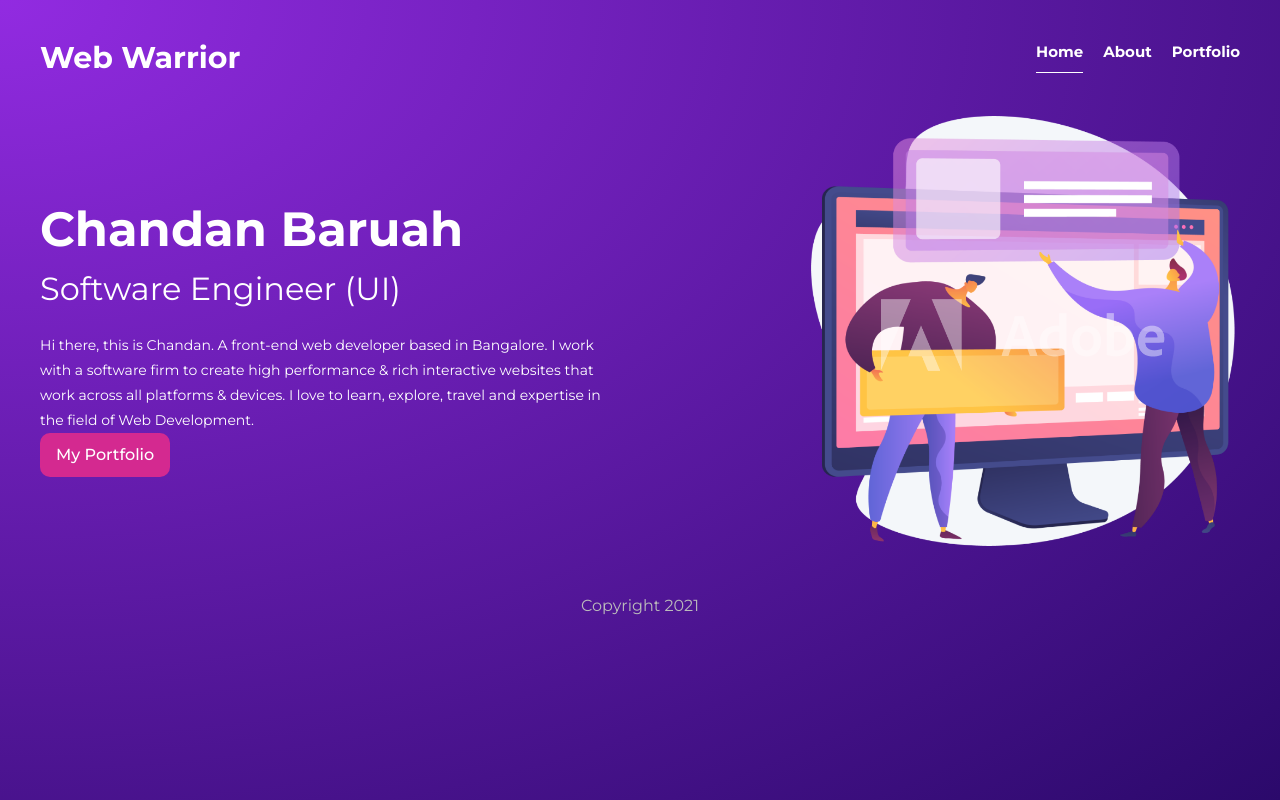
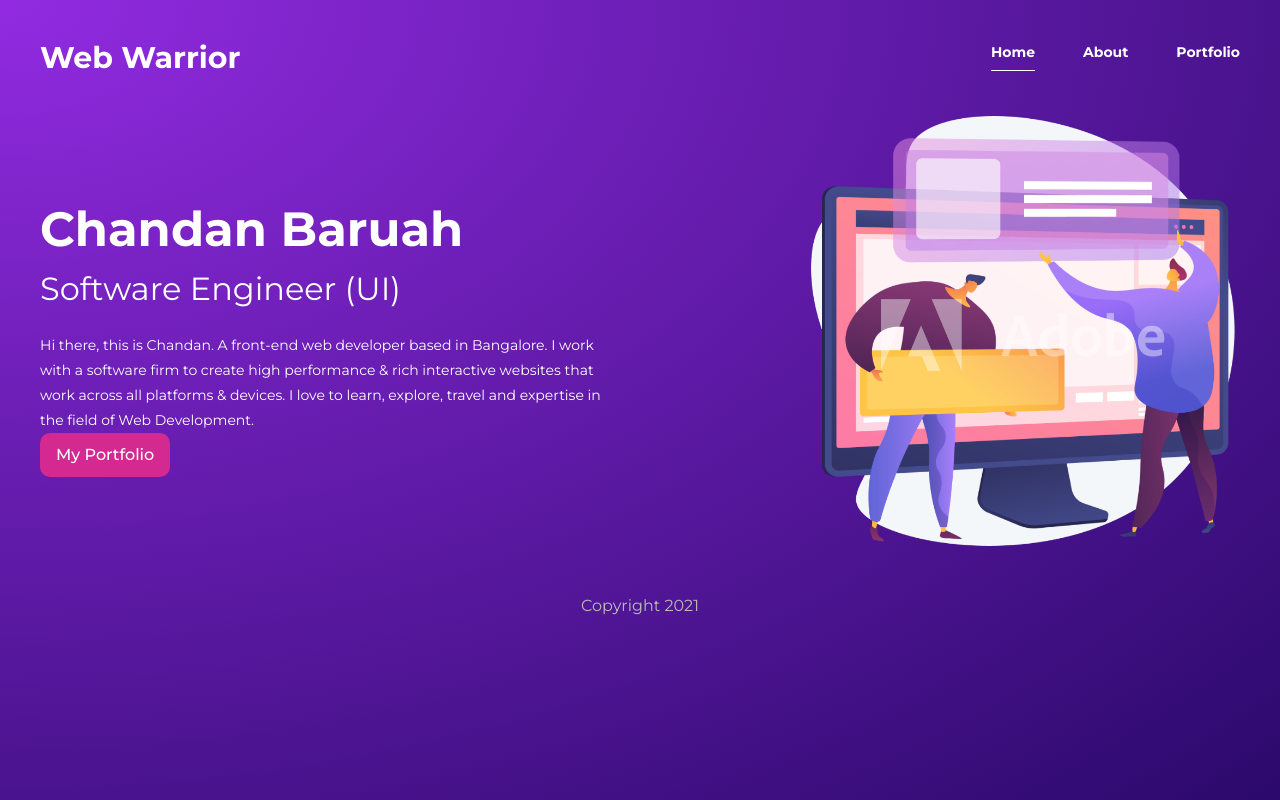
Before and after one commit to rishi120/first-gatsby-site, a Gatsby site: page / in a window 1280 px wide. Built offline with nearby package versions, Linux system fonts and the light colour scheme; Gatsby itself is replaced by a stand-in of ours.

Commit message:
added tailwind css classes inside navbar js.

```diff
--- a/src/gsap-animation.js
+++ b/src/gsap-animation.js
@@ -2,8 +2,8 @@ import { gsap } from "gsap";
 
 // animation for home page
 
-export const homePageAnimation = (headingAnimation, animateDesignation) => {
-    const elementSelectors = [headingAnimation, animateDesignation];
+export const homePageAnimation = (headingAnimation, animateDesignation, animateDescription, animateButton) => {
+    const elementSelectors = [headingAnimation, animateDesignation, animateDescription, animateButton];
 
     const masterTimeline = gsap.timeline({
         defaults: {
@@ -12,10 +12,11 @@ export const homePageAnimation = (headingAnimation, animateDesignation) => {
             clipPath: 'inset(0 0 100% 0)'
         },
     });
-    elementSelectors.map((animateSelectedElements) => {
+    elementSelectors.forEach((animateSelectedElements) => {
         masterTimeline.from(animateSelectedElements, {
             y: -50
-        });
+        }, "-=0.1");
+
     });
 }
 
@@ -26,7 +27,7 @@ export const portfolioPageAnimation = (animateCardWrapper) => {
 
     gsap.from(selectCardWrapper, {
         y: 50,
-        delay: 0.1,
+        ease: "power3.out",
         duration: 0.8,
         stagger: 0.1,
         opacity: 0
--- a/src/pages/index.js
+++ b/src/pages/index.js
@@ -9,7 +9,7 @@ const IndexPage = ({ data }) => {
   const { designation, name, desciption } = data.site.siteMetadata
 
   useEffect(() => {
-    homePageAnimation(".headingAnimation", ".animateDesignation");
+    homePageAnimation(".headingAnimation", ".animateDesignation", ".animateDescription", ".animateButton");
   }, [])
 
   return (
@@ -18,8 +18,8 @@ const IndexPage = ({ data }) => {
         <div>
           <h2 className="font-bold headingAnimation">{name}</h2>
           <h3 className="animateDesignation">{designation}</h3>
-          <p>{desciption}</p>
-          <Link to="/portfolio" className={styles.btn}>My Portfolio</Link>
+          <p className="animateDescription">{desciption}</p>
+          <Link to="/portfolio" className={styles.btn + " animateButton"}>My Portfolio</Link>
         </div>
         <div className={styles.imgWrapper}>
           <img src="/banner.png" alt="site banner" />
--- a/src/routes/navbar.js
+++ b/src/routes/navbar.js
@@ -3,11 +3,11 @@ import { Link } from 'gatsby'
 
 export default function Navbar({ navMenu, active, handleNavLink }) {
   return (
-    <nav>
+    <nav className='flex justify-between'>
       <h1 className='font-bold text-3xl'>Web Warrior</h1>
-      <div className="links">
+      <div className="inline-block text-right">
         {navMenu.map((menuItems, index) => {
-          return <Link to={menuItems.navPath} key={index} className={active == menuItems.navPath ? "active" : ""}>{menuItems.navTitle}</Link>
+          return <Link to={menuItems.navPath} key={index} className={active === menuItems.navPath ? "active" + " inline-block ml-12 font-semibold text-sm pb-2" : "" + " inline-block ml-12 font-semibold text-sm pb-2"}>{menuItems.navTitle}</Link>
         })}
       </div>
     </nav>
--- a/src/styles/global-styles.scss
+++ b/src/styles/global-styles.scss
@@ -32,23 +32,7 @@ p {
     margin: 0 auto;
 
     nav {
-        display: grid;
-        grid-template-columns: 1fr 1fr;
         margin: 40px auto;
-
-        .links {
-            display: inline-block;
-            text-align: right;
-        }
-
-        a {
-            display: inline-block;
-            margin-left: 20px;
-            font-weight: 600;
-            font-size: 15px;
-            padding-bottom: 8px;
-            border-bottom: 3px solid transparent;
-        }
 
         .active {
             border-bottom: 1px solid #fff;
```
